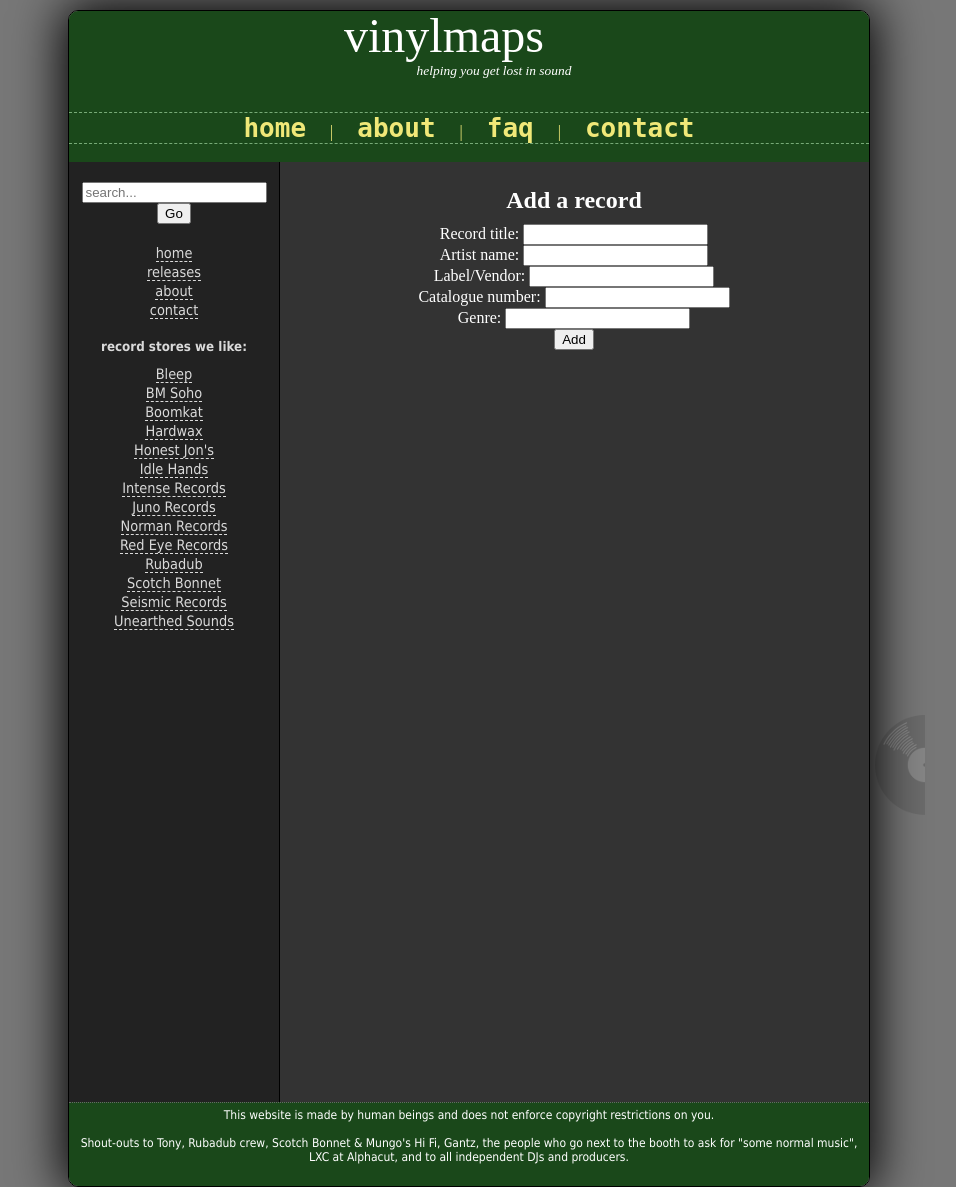
After one commit to 2071174A/vinylmap, a Django app: page /add_record/ in a window 1280 px wide. The commit adds this page. Shown: the whole page, without its empty margins (171-1127 px from the left). Run offline with Django 3.2, Linux system fonts and the light colour scheme.

Commit message:
template cleanup

```diff
--- /dev/null
+++ b/templates/add_record.html
@@ -0,0 +1,13 @@
+{% extends 'includes/page.html' %}
+{% block content %}
+	<h2>Add a record</h2>
+	<form method="post">
+		{% csrf_token %}
+		{% for field in form.visible_fields %}
+			{{ field.errors }}
+			{{ field.help_text }}
+			{{ field }}<br/>
+		{% endfor %}
+		<input type="submit" value="Add"/>
+	</form>
+{% endblock %}
--- a/templates/contact.html
+++ b/templates/contact.html
@@ -1,5 +1,5 @@
 {% extends 'includes/page.html' %}
 {% block content %}
-<p>Email me at <a href='&#109;ai&#108;t&#111;&#58;%3&#50;&#48;74&#55;%38&#54;m&#64;s%74ude%6Et&#46;&#103;la&#46;ac&#46;&#37;75&#107;'>2&#48;747&#56;6m&#64;s&#116;ude&#110;&#116;&#46;gla&#46;ac&#46;uk</a></p>
-If you just want to add a record you can do so <a href="{% url 'add_record' %}">here</a>.
+	<p>Email me at <a href='&#109;ai&#108;t&#111;&#58;%3&#50;&#48;74&#55;%38&#54;m&#64;s%74ude%6Et&#46;&#103;la&#46;ac&#46;&#37;75&#107;'>2&#48;747&#56;6m&#64;s&#116;ude&#110;&#116;&#46;gla&#46;ac&#46;uk</a></p>
+	If you just want to add a record you can do so <a href="{% url 'add_record' %}">here</a>.
 {% endblock %}
--- a/templates/includes/navmenu.html
+++ b/templates/includes/navmenu.html
@@ -9,7 +9,6 @@
 	<li><a href="{% url 'about' %}">about</a></li>
 	<li><a href="{% url 'contact' %}">contact</a></li>
 </ul>
-
 <h5>record stores we like:</h5>
 <ul class="navmenu">
 	<li><a target="_blank" href="http://bleep.com/">Bleep</a></li>
--- a/templates/includes/page.html
+++ b/templates/includes/page.html
@@ -1,5 +1,4 @@
-<!DOCTYPE html>
-{% load static %}
+<!DOCTYPE html> {% load static %}
 <html>
 	<head>
 		<link type="text/css" rel="stylesheet" href="{% static 'style.css' %}" />
@@ -11,30 +10,20 @@
 			<div class="header">
 				<div id="textlogo">
 					vinylmaps<br/>
-					<span>
-						helping you get lost in sound
-					</span>
+					<span>helping you get lost in sound</span>
 				</div>
 			</div>
-			<div class="topmenu">
-				{% include 'includes/topmenu.html' %}
-			</div>
-			<div class="nav">
-				{% include 'includes/navmenu.html' %}
-			</div>
-			<div class="content">
-				{% block content %}
-				{% endblock %}
-			</div>
-			<div class="footer">
-				This website is made by human beings and does not enforce copyright restrictions on you. <br/>
+			<div class="topmenu">{% include 'includes/topmenu.html' %}</div>
+			<div class="nav">{% include 'includes/navmenu.html' %}</div>
+			<div class="content">{% block content %} {% endblock %}</div>
+			<div class="footer">This website is made by human beings and does not enforce copyright restrictions on you.
 				<br/>
-				Shout-outs to Tony, Rubadub crew, Scotch Bonnet & Mungo's Hi-Fi, Gantz, the people who go next to the booth to ask for "some normal music", LXC at Alphacut, and to all independent DJs and producers. <br/>
+				<br/> Shout-outs to Tony, Rubadub crew, Scotch Bonnet & Mungo's Hi Fi, Gantz, the people who go next to the booth to ask for "some normal music", LXC at Alphacut, and to all independent DJs and producers.
+				<br/>
 			</div>
 		</div>
 		<div id="gw2holder">
-			<div id="gw2nochar">
-			</div>
+			<div id="gw2nochar"> </div>
 		</div>
 	</body>
 </html>
--- a/templates/includes/topmenu.html
+++ b/templates/includes/topmenu.html
@@ -3,5 +3,4 @@
 	<li><a href="{% url 'about' %}">about</a></li>
 	<li><a href="{% url 'faq' %}">faq</a></li>
 	<li><a href="{% url 'contact' %}">contact</a></li>
-
 </ul>
--- a/templates/index.html
+++ b/templates/index.html
@@ -1,4 +1,4 @@
 {% extends 'includes/page.html' %}
 {% block content %}
-Welcome!
+	Welcome!
 {% endblock %}
--- a/templates/record.html
+++ b/templates/record.html
@@ -18,7 +18,10 @@
 		{% if stores %}
 			<table class="stores">
 				{% for s in stores %}
-					<tr><td><a href="{{s.link}}">{{s.name}}</a></td><td><strong>Price: </strong>{% if s.price %}{{s.price}}{% else %}Not Available{% endif %}</td></tr>
+				<tr>
+					<td><a href="{{s.link}}">{{s.name}}</a></td>
+					<td><strong>Price: </strong>{% if s.price %}{{s.price}}{% else %}Not Available{% endif %}</td>
+				</tr>
 				{% endfor %}
 			</table>
 		{% endif %}
```
Also changed, not shown: templates/about.html (+6 -2 lines), templates/add_store.html (indentation only), templates/faq.html (indentation only), templates/releases.html (indentation only), templates/search.html (indentation only). Lines whose indentation alone changed are shown as unchanged.
